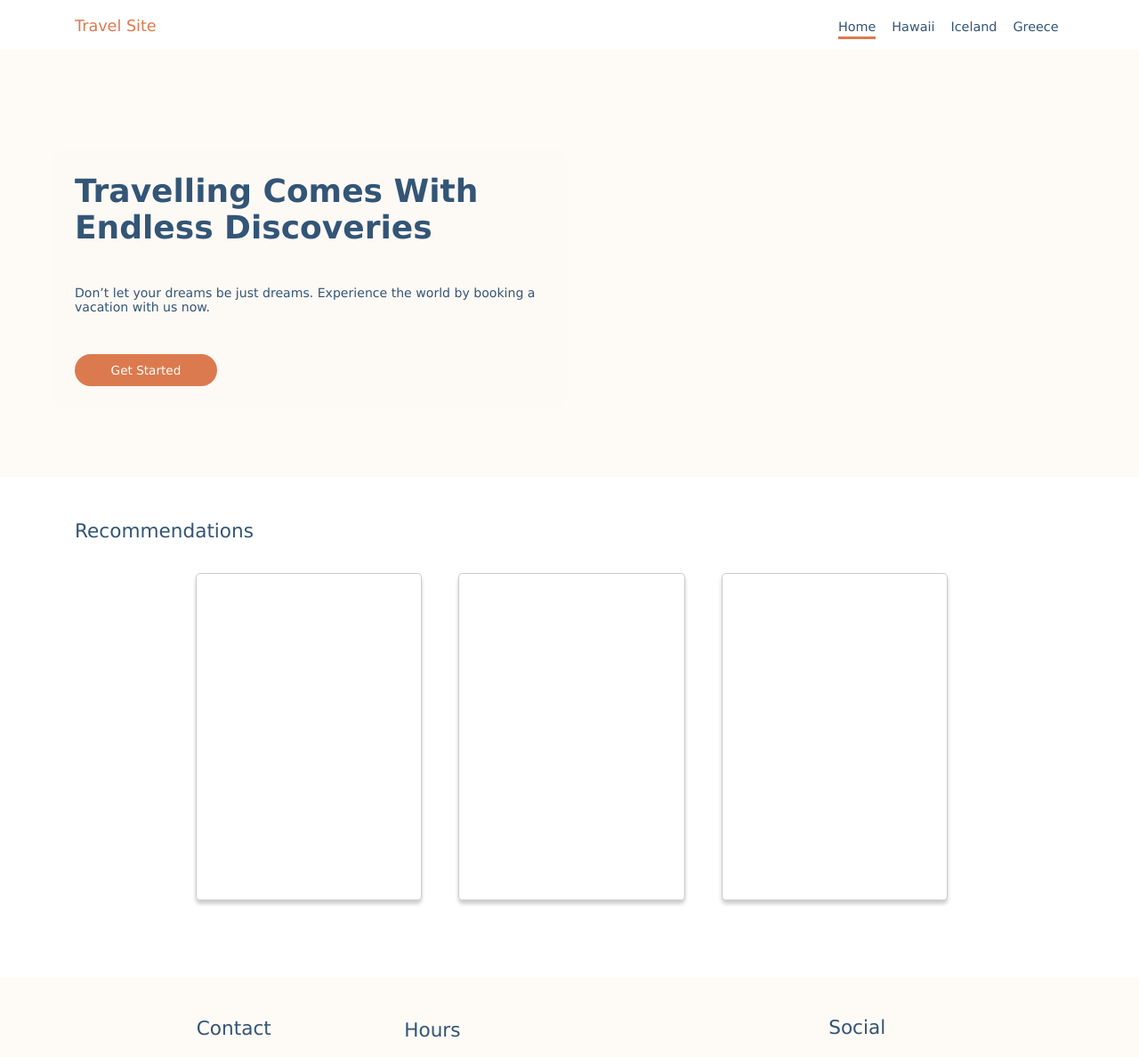
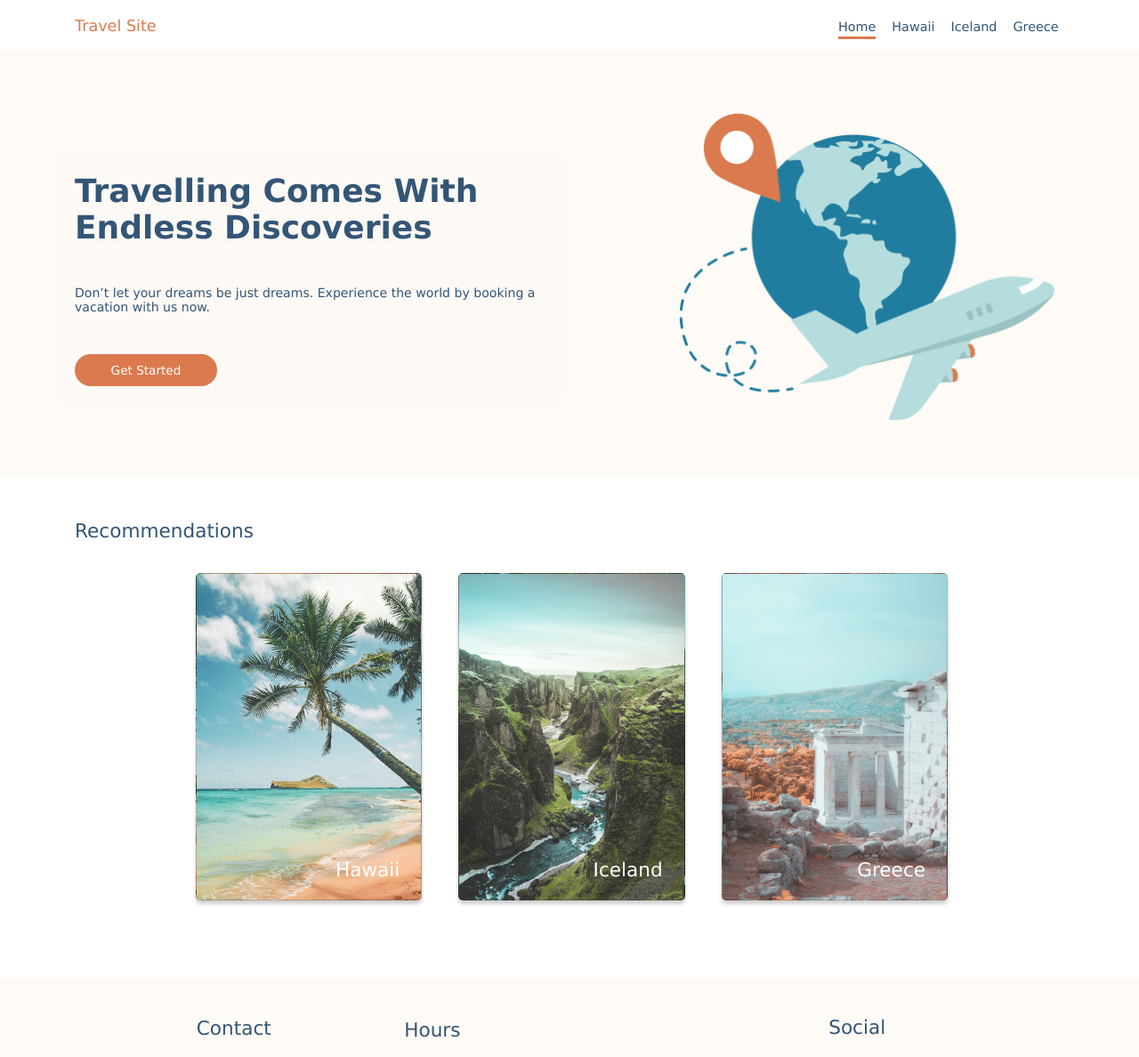
Before and after one commit to kirill-develops/travelSite, a plain HTML site: page index.html in a window 1280 px wide. Shown: the top 1188 px of the page at 89% size. Drawn offline with Linux system fonts and the light colour scheme; the site is published under a folder, as on GitHub Pages, so addresses that start at the root find nothing.

Commit message:
refactored background src to relative path

```diff
--- a/css/main.css
+++ b/css/main.css
@@ -1,7 +1,7 @@
 /* hero banner */
 .index-hero {
     box-sizing: border-box;
-    background-image: url(/assets/Images/hero.png);
+    background-image: url(../assets/Images/hero.png);
     background-color: #FEFAF5;
     background-repeat: no-repeat;
     background-position-x: 89%;
@@ -106,18 +106,18 @@
 }
 
 .recommendations__card--hawaii {
-    background-image: url(/assets/Images/hawaii.jpg);
+    background-image: url(../assets/Images/hawaii.jpg);
     background-size: cover;
     background-position: stretch;
 }
 .recommendations__card--iceland {
-    background-image: url(/assets/Images/iceland.jpg);
+    background-image: url(../assets/Images/iceland.jpg);
     background-size: cover;
     background-position: stretch;
 }
 
 .recommendations__card--greece {
-    background-image: url(/assets/Images/greece.jpg);
+    background-image: url(../assets/Images/greece.jpg);
     background-size: cover;
     background-position: stretch;
 }
```
